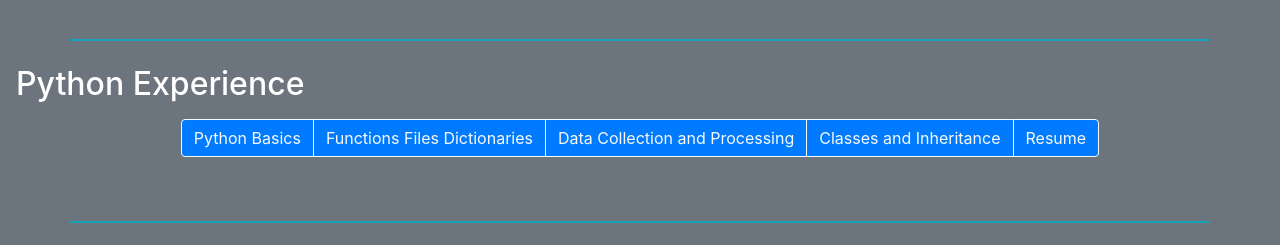
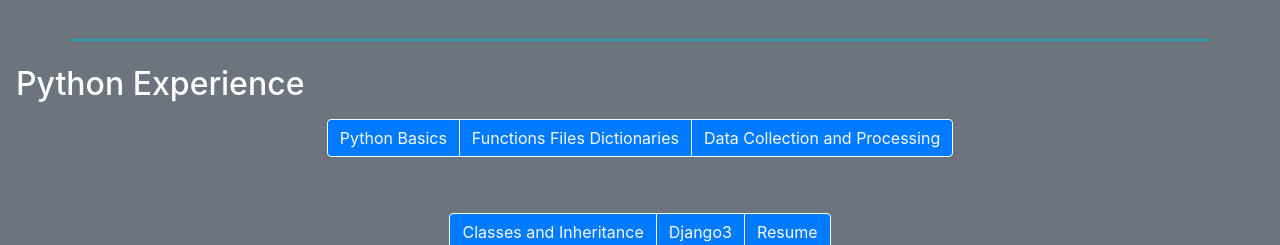
Before and after one commit to jbond21/django3-personal-portfolio, a Django app: page / in a window 1280 px wide. Shown: the part 469-714 px from the top of the page. Run offline with Django 3.2, Linux system fonts and the light colour scheme; data comes from the database, SQL or seed files in the repository; both versions use the stored data as it was after the commit; some libraries are stand-ins or nearby versions.

Commit message:
add django cert and github link

```diff
--- a/portfolio/templates/main/base.html
+++ b/portfolio/templates/main/base.html
@@ -35,13 +35,10 @@
         <a class="nav-link" href="{% url 'home' %}">Home <span class="sr-only">(current)</span></a>
       </li>
       <li class="nav-item">
-        <a class="nav-link" href="{% url 'blog:all_blogs' %}">Blog</a>
+        <a class="nav-link" href="https://github.com/jbond21">GitHub</a>
       </li>
       <li class="nav-item">
         <a class="nav-link" href="https://www.linkedin.com/in/jordan-bond-50878039">LinkedIn</a>
-      </li>
-      <li class="nav-item">
-        <a class="nav-link disabled" href="#" tabindex="-1" aria-disabled="true">Disabled</a>
       </li>
     </ul>
     <form class="form-inline my-2 my-lg-0">
--- a/portfolio/templates/main/home.html
+++ b/portfolio/templates/main/home.html
@@ -26,7 +26,13 @@
   <a href="{% static 'portfolio/Python Basics Cert.pdf' %}"<button type="button" class="btn btn-primary btn btn-outline-light">Python Basics</button></a>
   <a href="{% static 'portfolio/Coursera Python Cert.pdf' %}"<button type="button" class="btn btn-primary btn btn-outline-light">Functions Files Dictionaries</button></a>
   <a href="{% static 'portfolio/Coursera Python Cert 2.pdf' %}"<button type="button" class="btn btn-primary btn btn-outline-light">Data Collection and Processing</button></a>
+</div>
+</div>
+<br>
+<div class="row justify-content-center my-3">
+<div class="btn-group" role="group" aria-label="Basic example">
   <a href="{% static 'portfolio/Coursera Python Cert 3.pdf' %}"<button type="button" class="btn btn-primary btn btn-outline-light"> Classes and Inheritance</button></a>
+  <a href="{% static 'portfolio/django3 cert.pdf' %}"<button type="button" class="btn btn-primary btn btn-outline-light">Django3</button></a>
   <a href="{% static 'portfolio/JordanBondResume2020.pdf' %}"<button type="button" class="btn btn-primary btn btn-outline-light">Resume</button></a>
 </div>
 </div>
```
Also changed, not shown: db.sqlite3, media/portfolio/images/EF07403A-AA8D-4BAA-A1AD-7E70879A3B37.jpeg (added), 1 other file.
